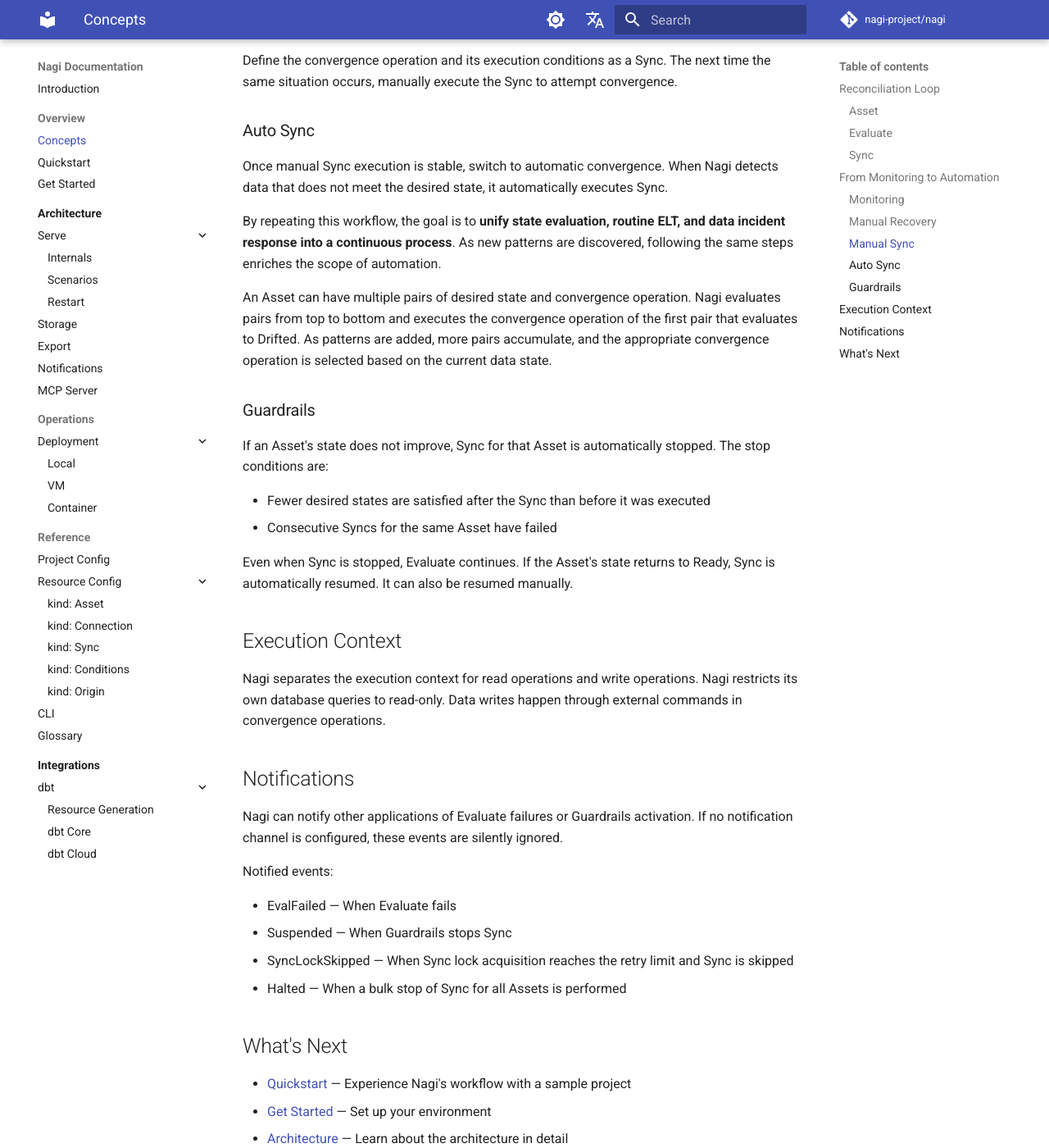
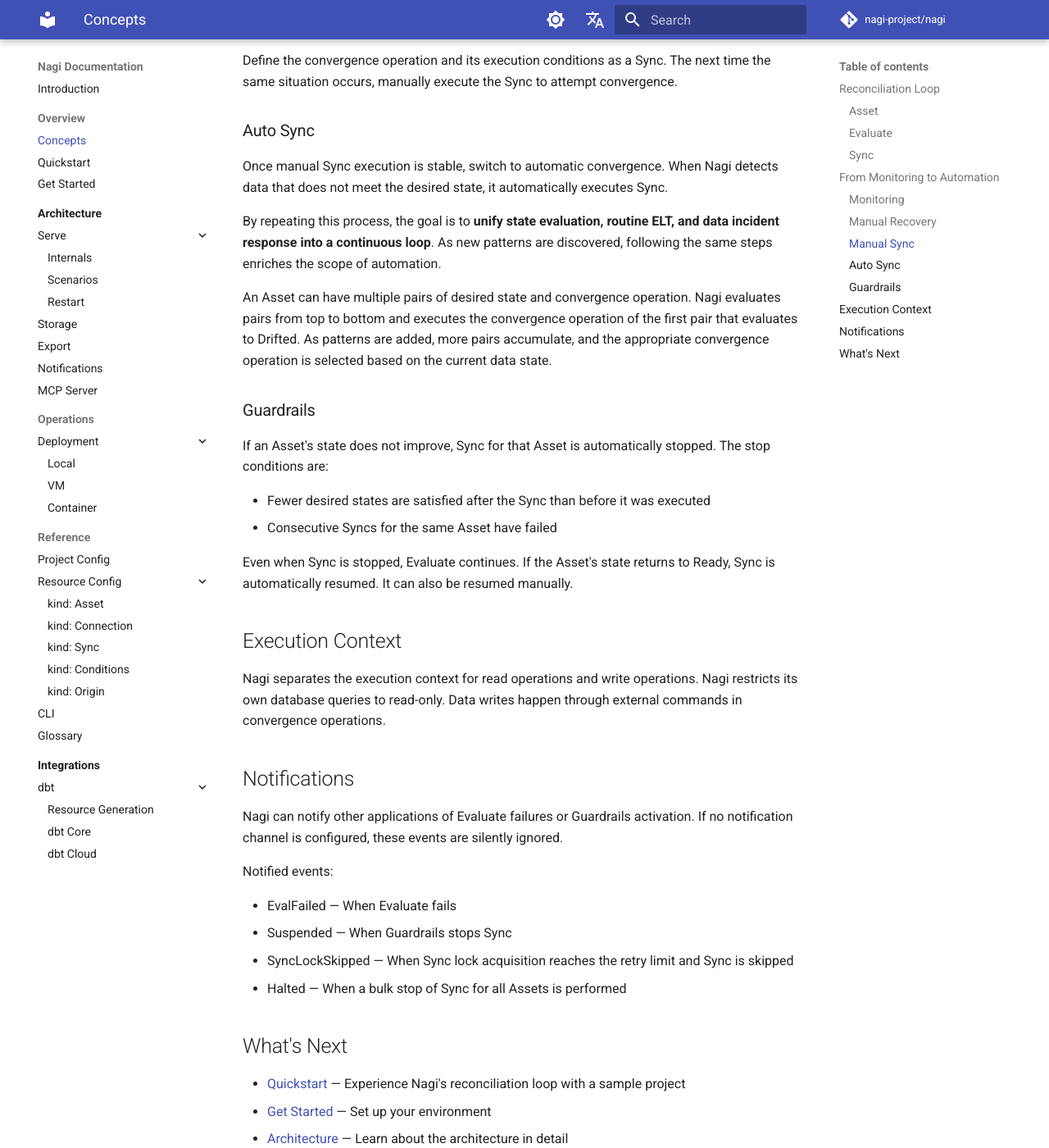
Before and after one commit to nagi-project/nagi, an MkDocs documentation site: the page built from docs/en/overview/concepts.md, in a window 1280 px wide and 1400 px high, scrolled down 2544 px. Shown: the whole window at 82% size. Built offline with MkDocs 1.6.1 and Material for MkDocs 9.7.7, drawn with Linux system fonts in a browser that asks for light colours; comment, search, counter and statistics services are not loaded; the version menu is left out.

Commit message:
docs: remove workflow-engine framing from top-level pages
Nagi is a data reconciliation engine, not a workflow engine. Replace
"workflow engine" in index.md (en/ja) and avoid the term "workflow"
in top-level English pages where it could be misread as procedural
task orchestration. Prefer "reconciliation loop" or plain process
wording instead.

```diff
--- a/docs/en/overview/concepts.md
+++ b/docs/en/overview/concepts.md
@@ -96,7 +96,7 @@ Define the convergence operation and its execution conditions as a Sync. The nex
 
 Once manual Sync execution is stable, switch to automatic convergence. When Nagi detects data that does not meet the desired state, it automatically executes Sync.
 
-By repeating this workflow, the goal is to **unify state evaluation, routine ELT, and data incident response into a continuous process**. As new patterns are discovered, following the same steps enriches the scope of automation.
+By repeating this process, the goal is to **unify state evaluation, routine ELT, and data incident response into a continuous loop**. As new patterns are discovered, following the same steps enriches the scope of automation.
 
 An Asset can have multiple pairs of desired state and convergence operation. Nagi evaluates pairs from top to bottom and executes the convergence operation of the first pair that evaluates to Drifted. As patterns are added, more pairs accumulate, and the appropriate convergence operation is selected based on the current data state.
 
@@ -126,7 +126,7 @@ Notified events:
 
 ## What's Next
 
-- [Quickstart](./quickstart.md) — Experience Nagi's workflow with a sample project
+- [Quickstart](./quickstart.md) — Experience Nagi's reconciliation loop with a sample project
 - [Get Started](./get-started.md) — Set up your environment
 - [Architecture](../architecture/index.md) — Learn about the architecture in detail
 - [Resources](../reference/resources/index.md) — Learn about resource types and how to define them
```
Also changed, not shown: docs/en/index.md (+1 -1 lines), docs/en/overview/quickstart.md (+1 -1 lines), docs/ja/index.md (+1 -1 lines).
